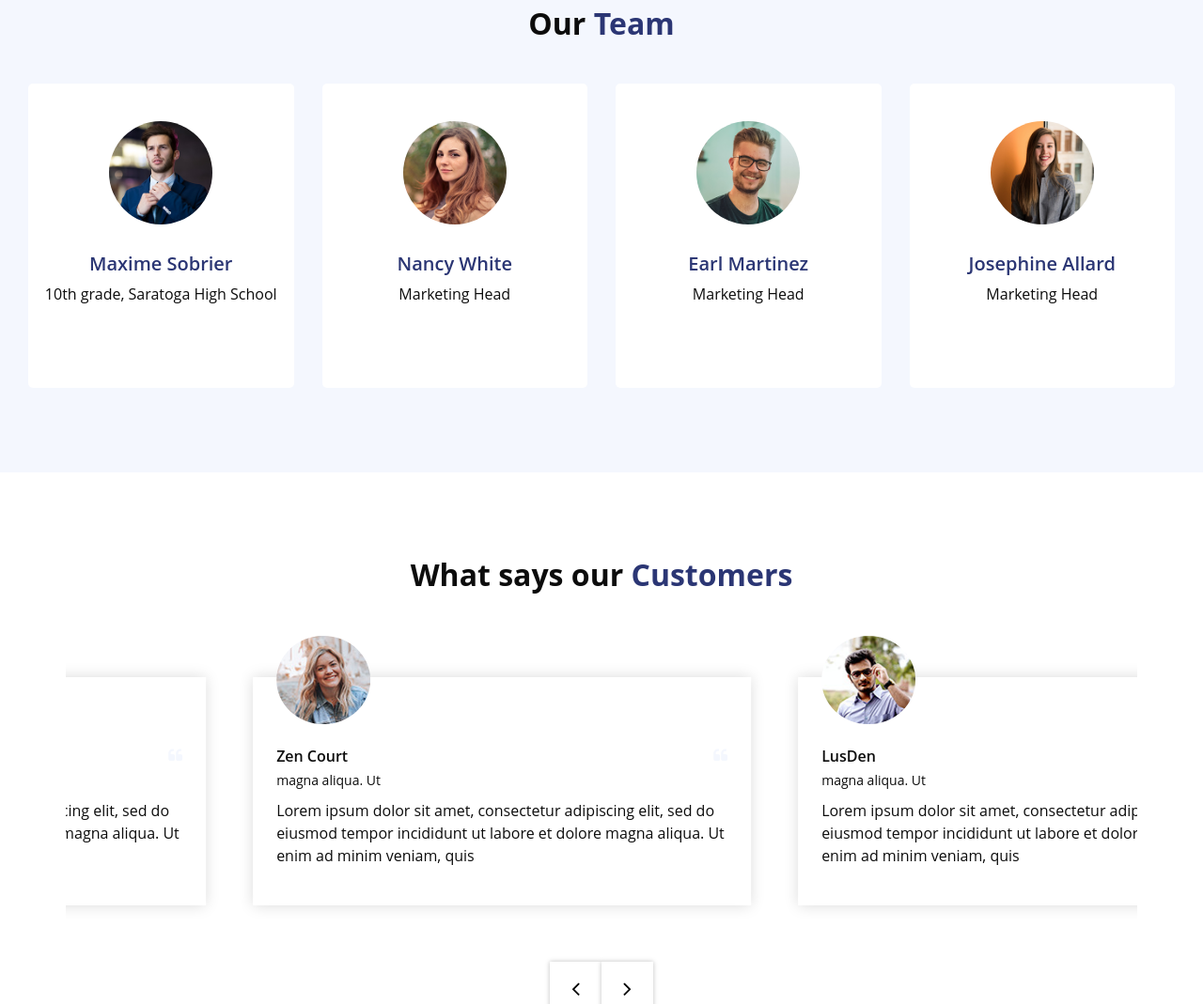
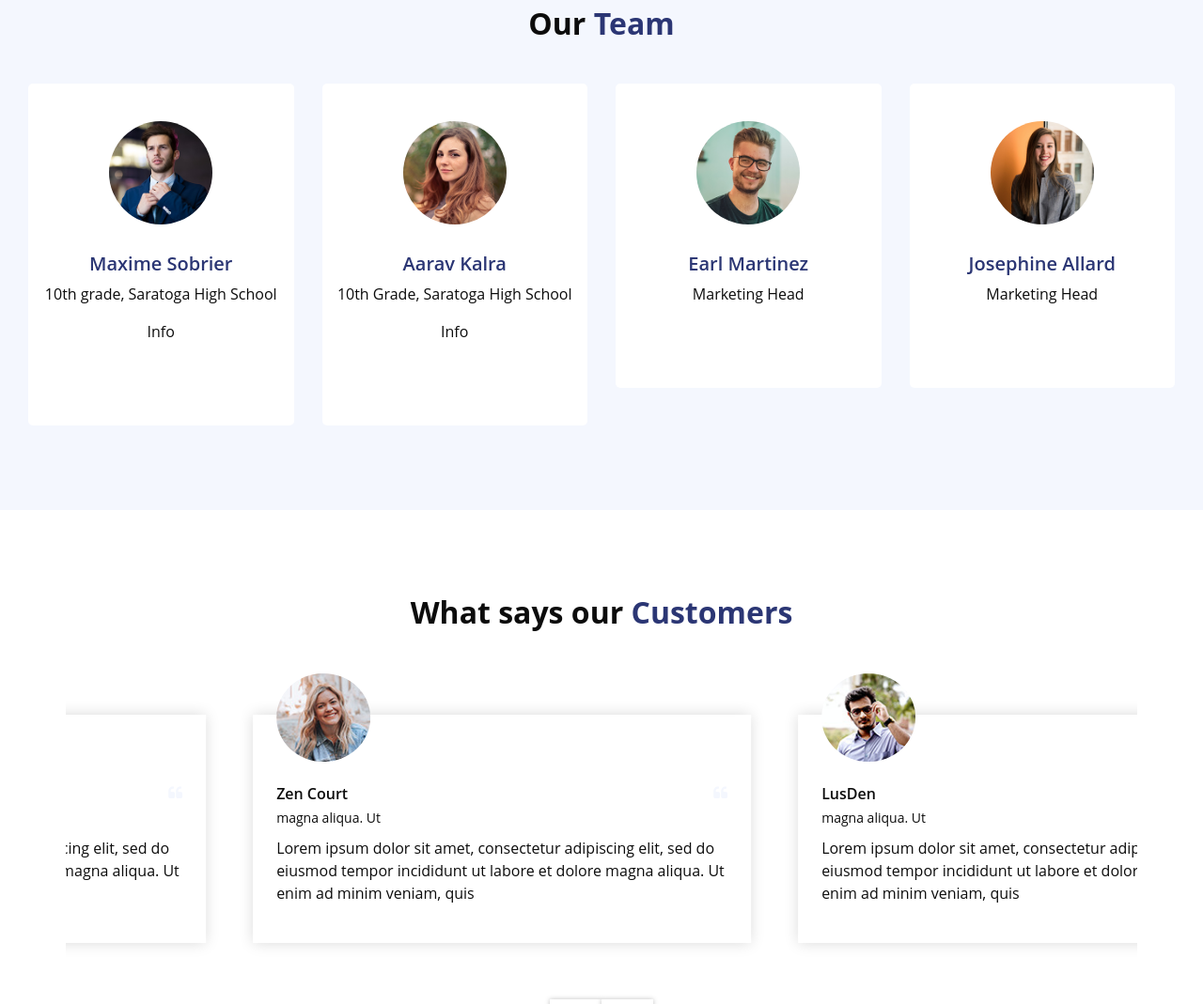
Before and after one commit to aaravkalra/ys, a website: page index.html in a window 1280 px wide. Shown: the part 3592-4661 px from the top of the page at 94% size. Drawn offline with nearby package versions, Linux system fonts and the light colour scheme; some packages are replaced by stand-ins of ours; files that its build step writes are made by us from their sources.

Commit message:
Changed Names

```diff
--- a/index.html
+++ b/index.html
@@ -326,6 +326,7 @@
                 <p>
                   10th grade, Saratoga High School
                 </p>
+              <p>Info</p>
               </div>
               <div class="social_box">
                 <a href="#">
@@ -353,11 +354,12 @@
               </div>
               <div class="detail-box">
                 <h5>
-                  Nancy White
+                  Aarav Kalra
                 </h5>
                 <p>
-                  Marketing Head
+                  10th Grade, Saratoga High School
                 </p>
+              <p> Info </p>
               </div>
               <div class="social_box">
                 <a href="#">
```
